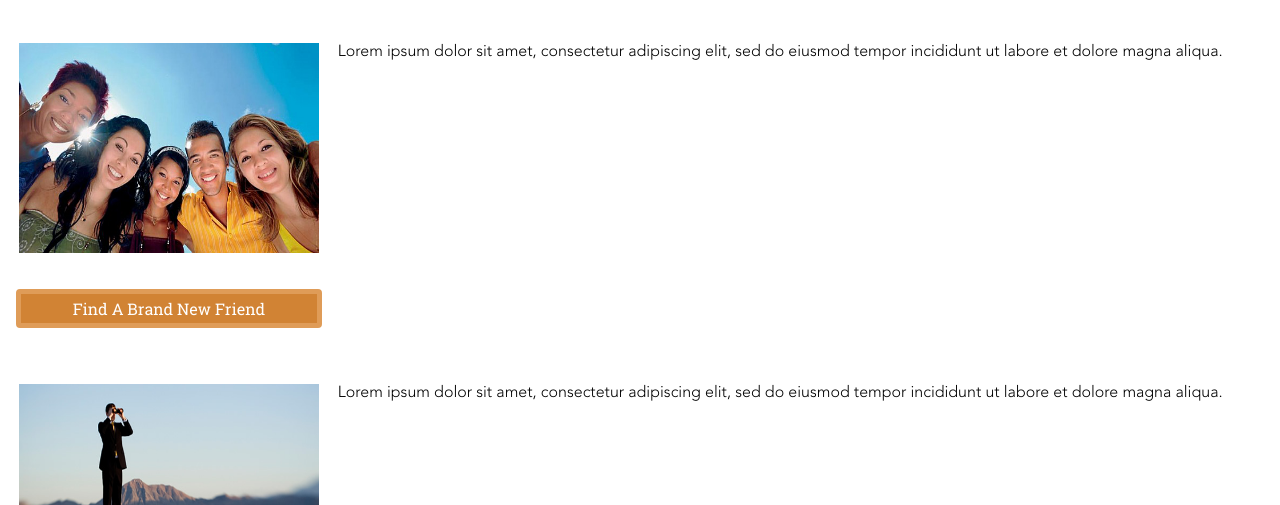
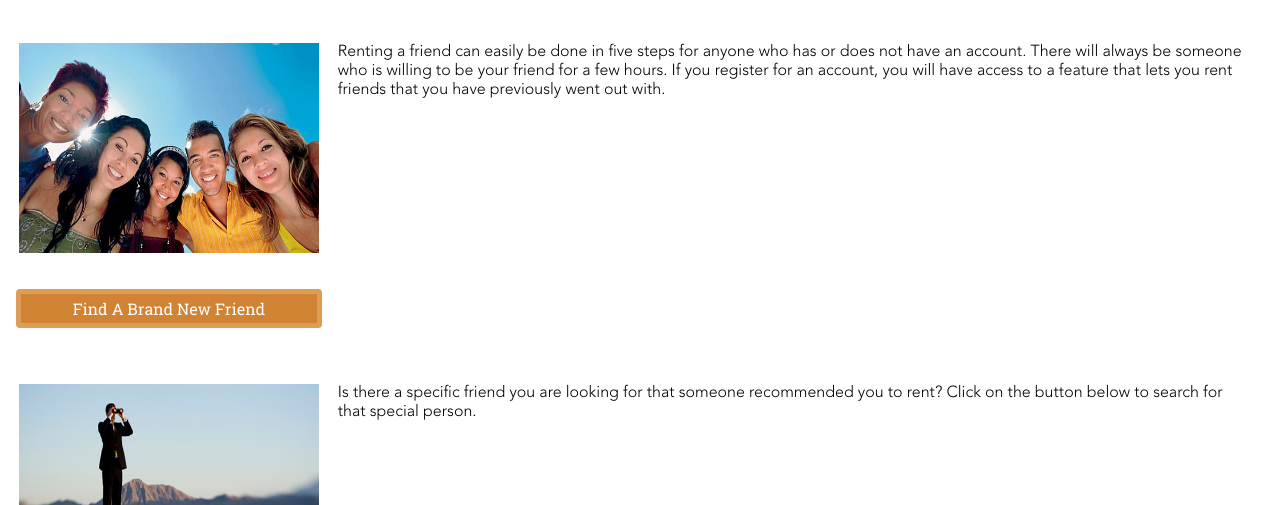
Before and after one commit to Keichoro/iat339-project2-team_droid, a plain HTML site: page Style Guide/rent/rent-template.html in a window 1280 px wide. Shown: the part 295-800 px from the top of the page. Drawn offline with Linux system fonts and the light colour scheme.

Commit message:
Added text content to rent-template.html

```diff
--- a/Style Guide/rent/rent-template.html
+++ b/Style Guide/rent/rent-template.html
@@ -56,7 +56,7 @@
 				</div>
 
 				<div class="grid-col-3of4">
-					<p id="rent-paragraph">Lorem ipsum dolor sit amet, consectetur adipiscing elit, sed do eiusmod tempor incididunt ut labore et dolore magna aliqua. </p>
+					<p id="rent-paragraph">Renting a friend can easily be done in five steps for anyone who has or does not have an account. There will always be someone who is willing to be your friend for a few hours. If you register for an account, you will have access to a feature that lets you rent friends that you have previously went out with.</p>
 				</div>
 			</div>
 
@@ -77,7 +77,7 @@
 				</div>
 
 				<div class="grid-col-3of4">
-					<p id="rent-paragraph">Lorem ipsum dolor sit amet, consectetur adipiscing elit, sed do eiusmod tempor incididunt ut labore et dolore magna aliqua. </p>
+					<p id="rent-paragraph">Is there a specific friend you are looking for that someone recommended you to rent? Click on the button below to search for that special person.</p>
 				</div>
 			</div>
 
```
